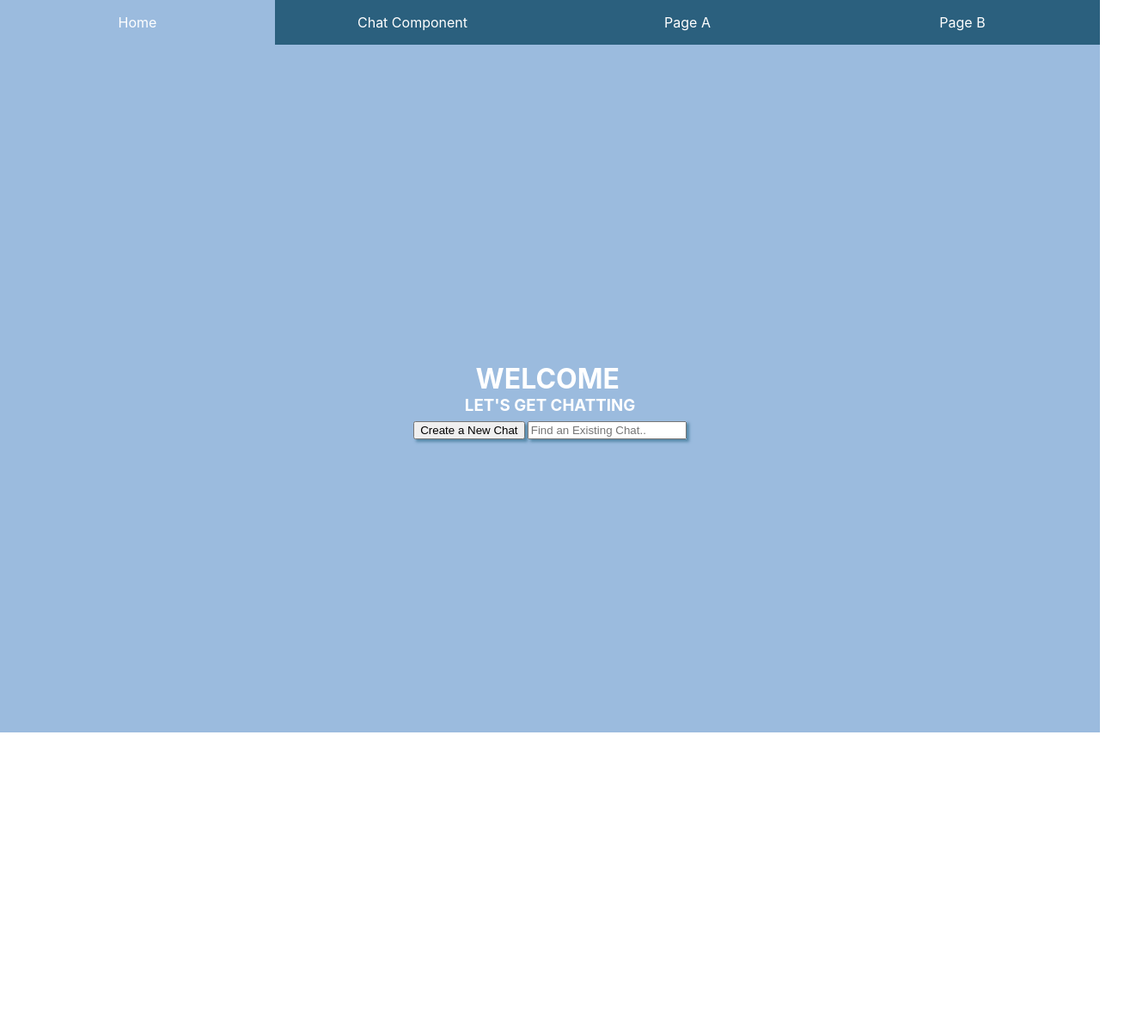
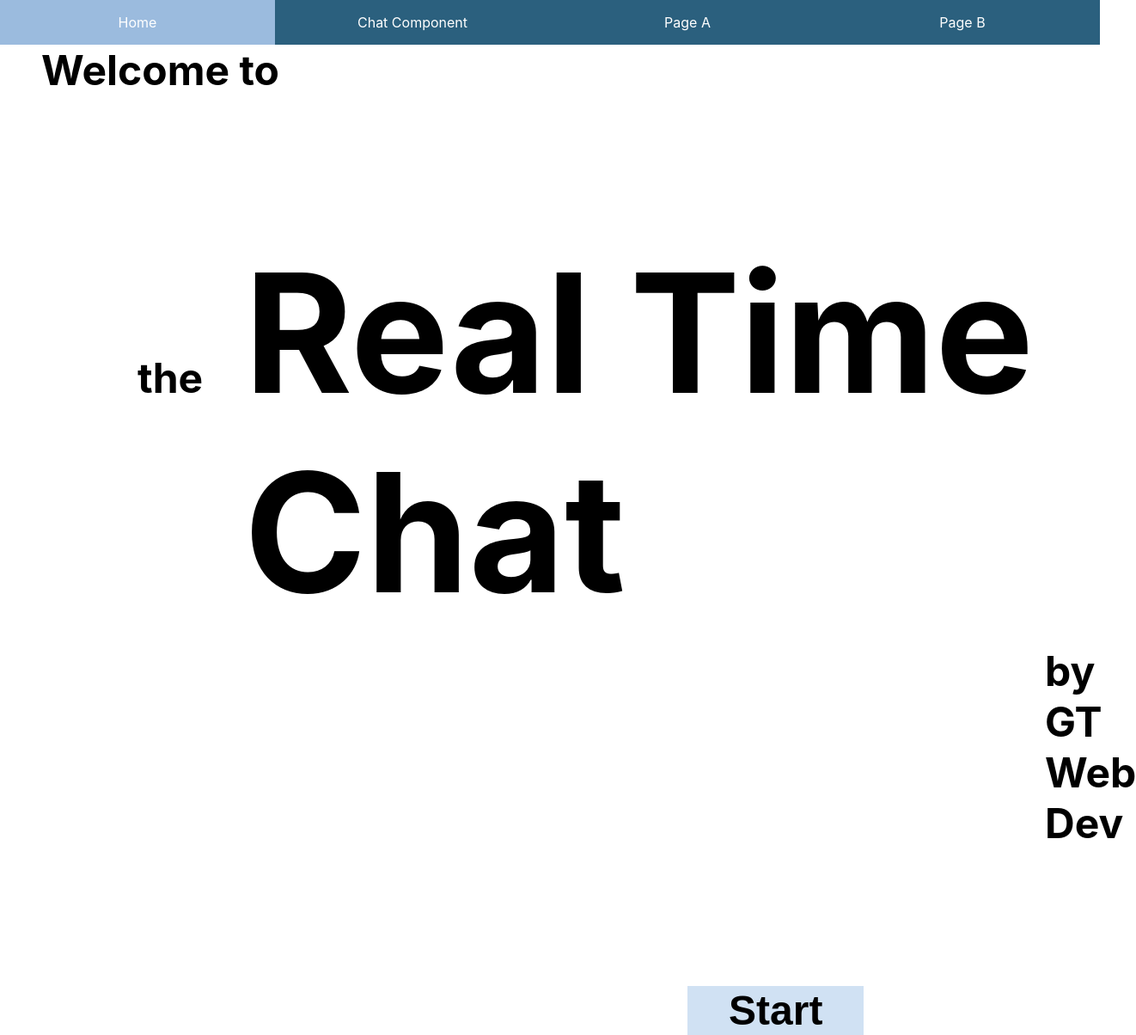
Before and after one commit to freyan929/Real-Time-Chat, a React (Create React App) app in the folder real-time-chat/: page /page-home in a window 1280 px wide. Shown: the whole page at 86% size, 1322 px wide, since content can reach past the window. Before the commit the page ends 852 px from the top, so only its background shows below. Built offline with nearby package versions, Linux system fonts and the light colour scheme.

Commit message:
Eunki's PageHome

```diff
--- a/real-time-chat/src/App.js
+++ b/real-time-chat/src/App.js
@@ -4,7 +4,7 @@ import "./components/NavBar/style.css";
 
 import ChatComponent from "./components/chat-component";
 import Home from "./components/Home";
-import PageA from './components/PageA';
+import PageHome from './components/PageHome';
 import PageB from './components/PageB';
 
 import { BrowserRouter as Router, Switch, Route, Link } from 'react-router-dom';
@@ -33,8 +33,8 @@ function App() {
         </div>
       </div>
       <Switch>
-        <Route path="/a">
-          <PageA />
+        <Route path="/page-home">
+          <PageHome />
         </Route>
         <Route path="/b">
           <PageB />
--- a/real-time-chat/src/components/PageA/index.js
+++ /dev/null
@@ -1,10 +0,0 @@
-const PageA = () => {
-    return (
-        <div>
-            Page A
-            <button onClick='text'>CLICK</button>
-        </div>
-    );
-}
-
-export default PageA
--- /dev/null
+++ b/real-time-chat/src/components/PageHome/index.js
@@ -0,0 +1,24 @@
+import './style.css';
+
+const PageHome = () => {
+    return (
+        <div className='home-container'>
+            <div className='home-header1'>
+                <h1>{'Welcome to'}</h1>
+            </div>
+            <div className='home-header2'>
+                <h1>{'the'}</h1>
+                <h2>{'Real Time Chat'}</h2>
+            </div>
+            <div className='home-header3'>
+                <h1>{'by GT Web Dev'}</h1>
+            </div>
+
+            <div className='start-container'>
+                <button><strong>{'Start'}</strong></button>
+            </div>
+        </div>
+    );
+}
+
+export default PageHome
--- /dev/null
+++ b/real-time-chat/src/components/PageHome/style.css
@@ -0,0 +1,101 @@
+.parent-container {
+    width: 100vw;
+    height: 100vh;
+
+    display: flex;
+}
+
+.home-container {
+    background: #ffffff;
+
+    display: flex;
+
+    flex: 1;
+    flex-direction: column;
+}
+
+.home-header1 {
+    background: #ffffff;
+
+    display: flex;
+
+    flex: 1;
+    flex-direction: row;
+}
+
+.home-header1 > h1 {
+    margin: 0;
+    padding-left: 3rem;
+
+    font-size: 3em;
+    color: black;
+}
+
+.home-header2 {
+    background: #ffffff;
+
+    display: flex;
+
+    flex: 1;
+    flex-direction: row;
+}
+
+.home-header2 > h1 {
+    margin: 0;
+    padding-left: 10rem;
+    padding-right: 3rem;
+    padding-top: 18.7rem;
+    padding-bottom: 1rem;
+
+    font-size: 3em;
+    color: black;
+}
+
+.home-header2 > h2 {
+    margin: 0;
+    padding-top: 10rem;
+    padding-bottom: 1rem;
+
+    font-size: 12em;
+    color: black;
+}
+
+.home-header3 {
+    background: #ffffff;
+
+    display: flex;
+
+    flex: 1;
+    flex-direction: row;
+}
+
+.home-header3 > h1 {
+    margin: 0;
+    padding-left: 76rem;
+
+    font-size: 3em;
+    color: black;
+}
+
+.start-container {
+    display: flex;
+}
+
+.start-container > button {
+    background: #d0e1f3;
+    border: 0;
+    font-size: 3em;
+    margin-top: 10rem;
+    margin-left: 50rem;
+    padding-left: 3rem;
+    padding-right: 3rem;
+}
+
+.start-container > button:hover {
+    background: #0c5494;
+    cursor: pointer;
+}
+
+.start-container > button:active {
+    background:#282c34;
+}
```
Also changed, not shown: real-time-chat/src/components/PageHome/giphy.js (renamed from real-time-chat/src/components/PageA/giphy.js).
